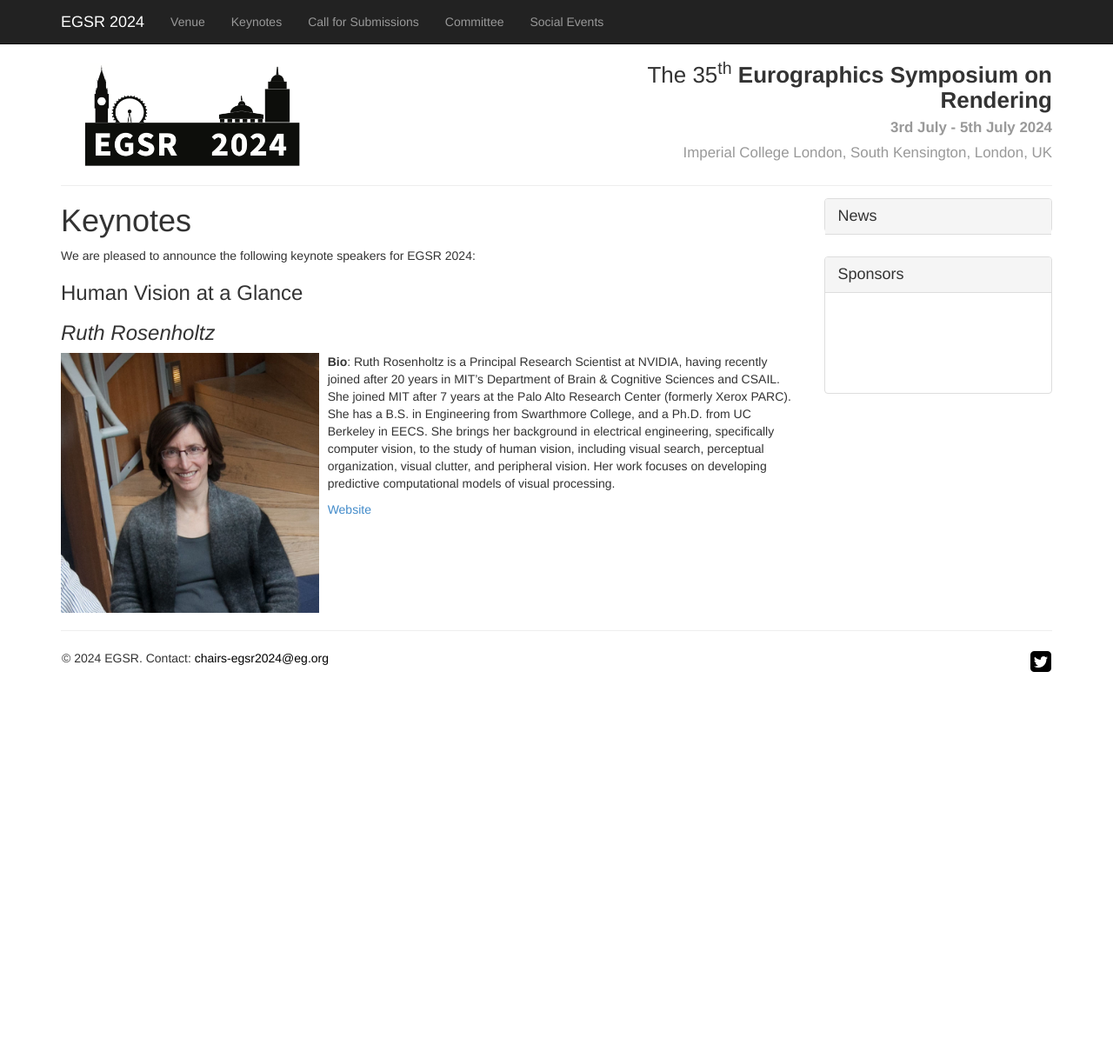
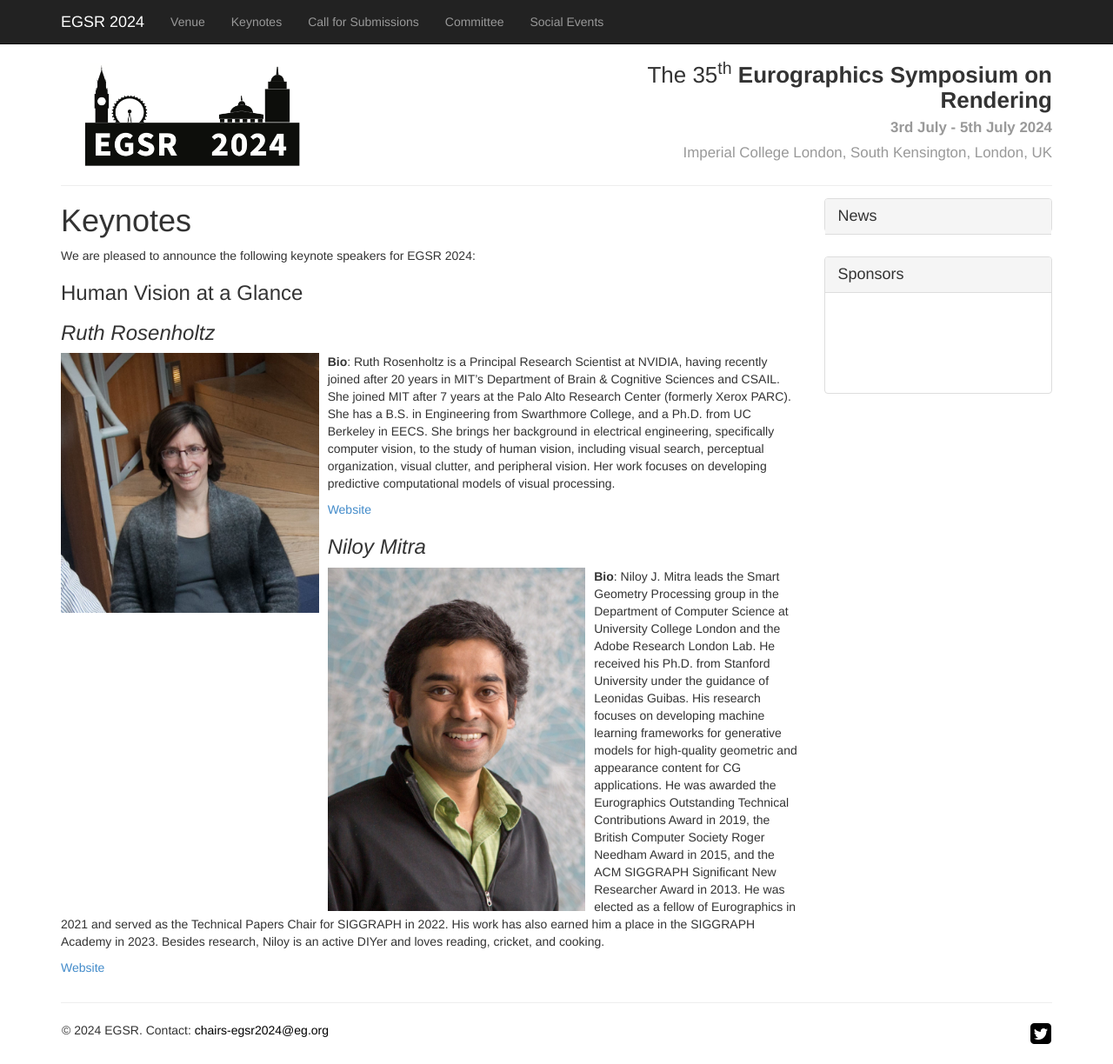
Before and after one commit to emilienogue/egsr2024.github.io, a Jekyll site: the page built from keynotes.md, in a window 1280 px wide and 1224 px high. Shown: the whole window at 87% size. Built offline with Jekyll 4.4.1, drawn with Linux system fonts in a browser that asks for light colours; comment, search, counter and statistics services are not loaded.

Commit message:
Added Niloy Mitra to keynote speakers

```diff
--- a/keynotes.md
+++ b/keynotes.md
@@ -22,3 +22,11 @@ We are pleased to announce the following keynote speakers for EGSR 2024:
 <strong>Bio</strong>: Ruth Rosenholtz is a Principal Research Scientist at NVIDIA, having recently joined after 20 years in MIT’s Department of Brain & Cognitive Sciences and CSAIL. She joined MIT after 7 years at the Palo Alto Research Center (formerly Xerox PARC). She has a B.S. in Engineering from Swarthmore College, and a Ph.D. from UC Berkeley in EECS. She brings her background in electrical engineering, specifically computer vision, to the study of human vision, including visual search, perceptual organization, visual clutter, and peripheral vision. Her work focuses on developing predictive computational models of visual processing.
 
 <a href="https://persci.mit.edu/people/rosenholtz">Website</a>
+
+
+### <em>Niloy Mitra</em>
+
+<img class="keynotes-image" src="{{site.url}}/img/keynotes/NiloyMitra.jpeg" alt="Niloy Mitra">
+<strong>Bio</strong>: Niloy J. Mitra leads the Smart Geometry Processing group in the Department of Computer Science at University College London and the Adobe Research London Lab. He received his Ph.D. from Stanford University under the guidance of Leonidas Guibas. His research focuses on developing machine learning frameworks for generative models for high-quality geometric and appearance content for CG applications. He was awarded the Eurographics Outstanding Technical Contributions Award in 2019, the British Computer Society Roger Needham Award in 2015, and the ACM SIGGRAPH Significant New Researcher Award in 2013. He was elected as a fellow of Eurographics in 2021 and served as the Technical Papers Chair for SIGGRAPH in 2022. His work has also earned him a place in the SIGGRAPH Academy in 2023. Besides research, Niloy is an active DIYer and loves reading, cricket, and cooking.
+
+<a href="https://geometry.cs.ucl.ac.uk">Website</a>
```
Also changed, not shown: img/keynotes/NiloyMitra.jpeg (added), 2 other files.
